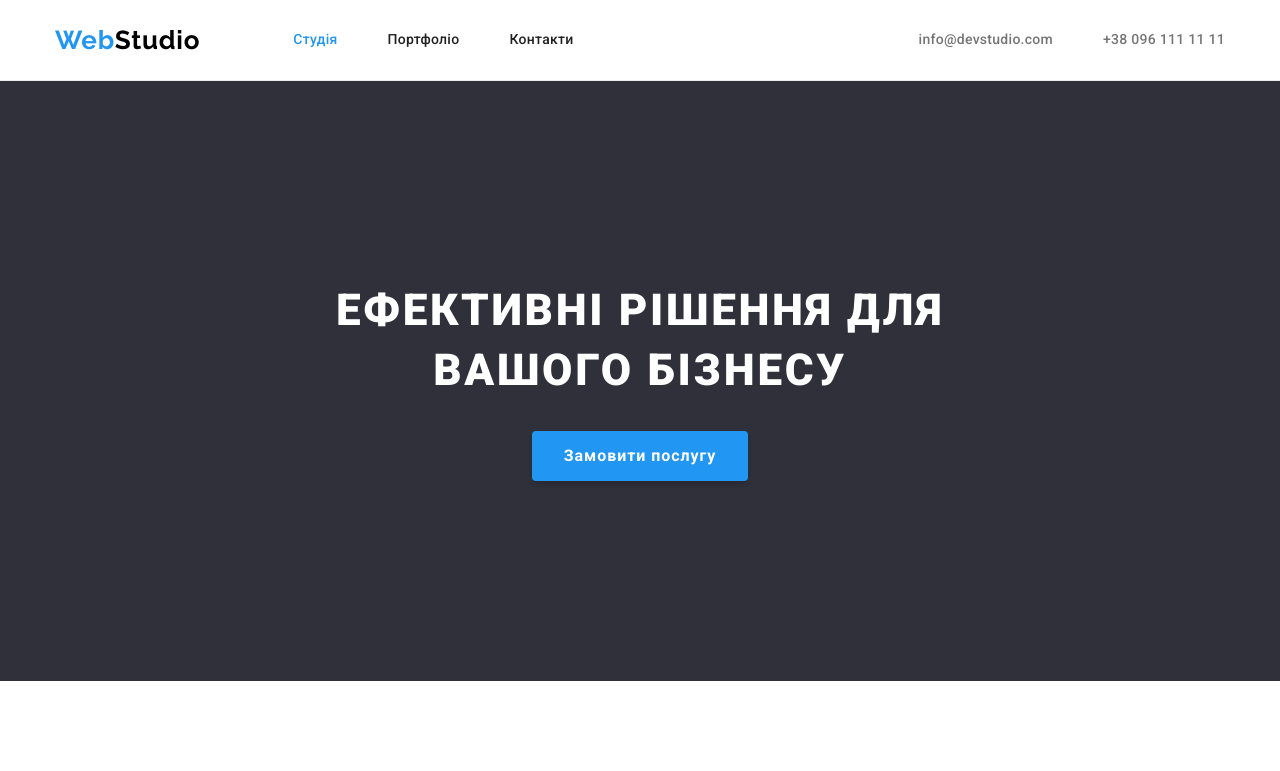
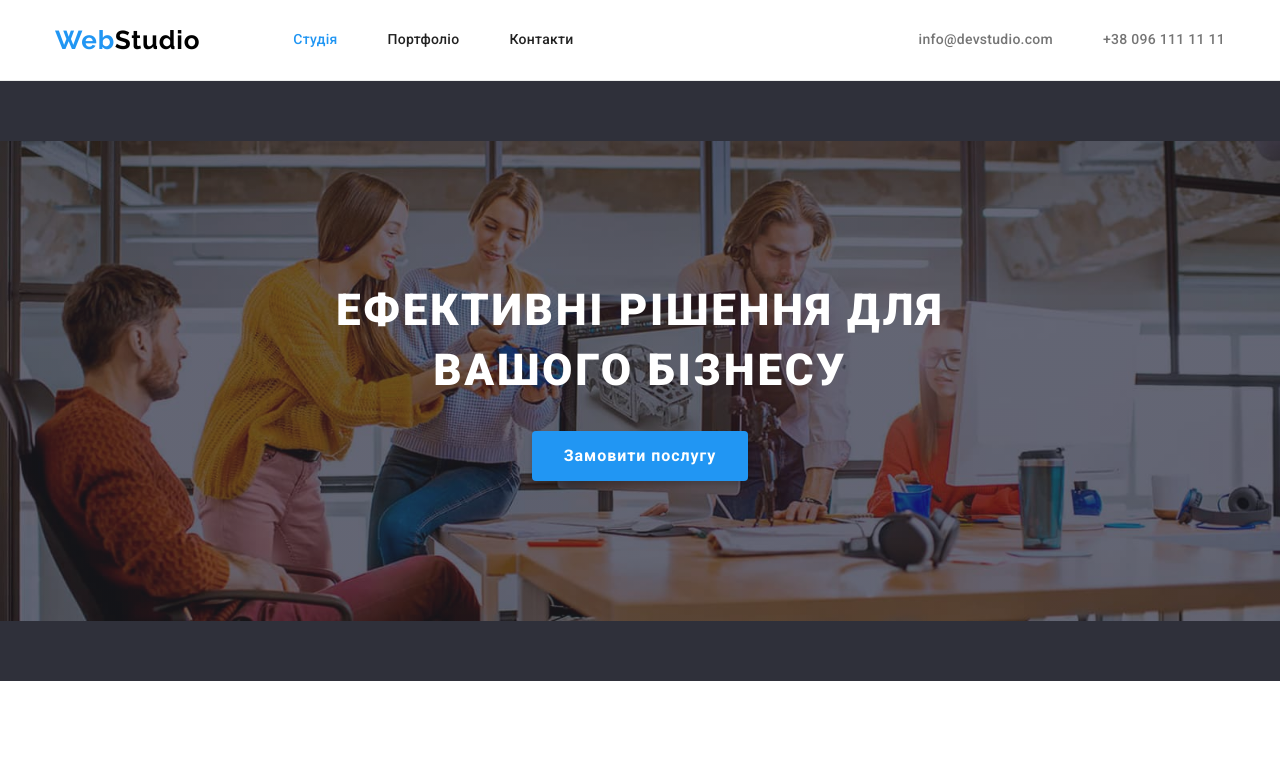
Before and after one commit to M-Farmaha/goit-markup-hw-04, a plain HTML site: page index.html in a window 1280 px wide. Shown: the top 771 px of the page. Drawn offline with nearby package versions, Linux system fonts and the light colour scheme.

Commit message:
додав фон для hero

```diff
--- a/css/styles.css
+++ b/css/styles.css
@@ -134,6 +134,11 @@ body {
 /* ----------------HERO------------------ */
 .hero {
   background-color: var(--second-bg-color);
+  background-image: linear-gradient(rgba(47, 48, 58, 0.4), rgba(47, 48, 58, 0.4)), url(../images/hero-bg.jpg);
+  background-repeat: no-repeat;
+  background-position: center;
+  background-size: contain;
+
   text-align: center;
   padding: 200px 0px;
 }
@@ -143,7 +148,6 @@ body {
   font-size: 44px;
   line-height: 1.36;
   letter-spacing: 0.06em;
-  text-align: center;
   text-transform: uppercase;
   color: var(--first-bg-color);
 
```
Also changed, not shown: images/hero-bg.jpg (added).
